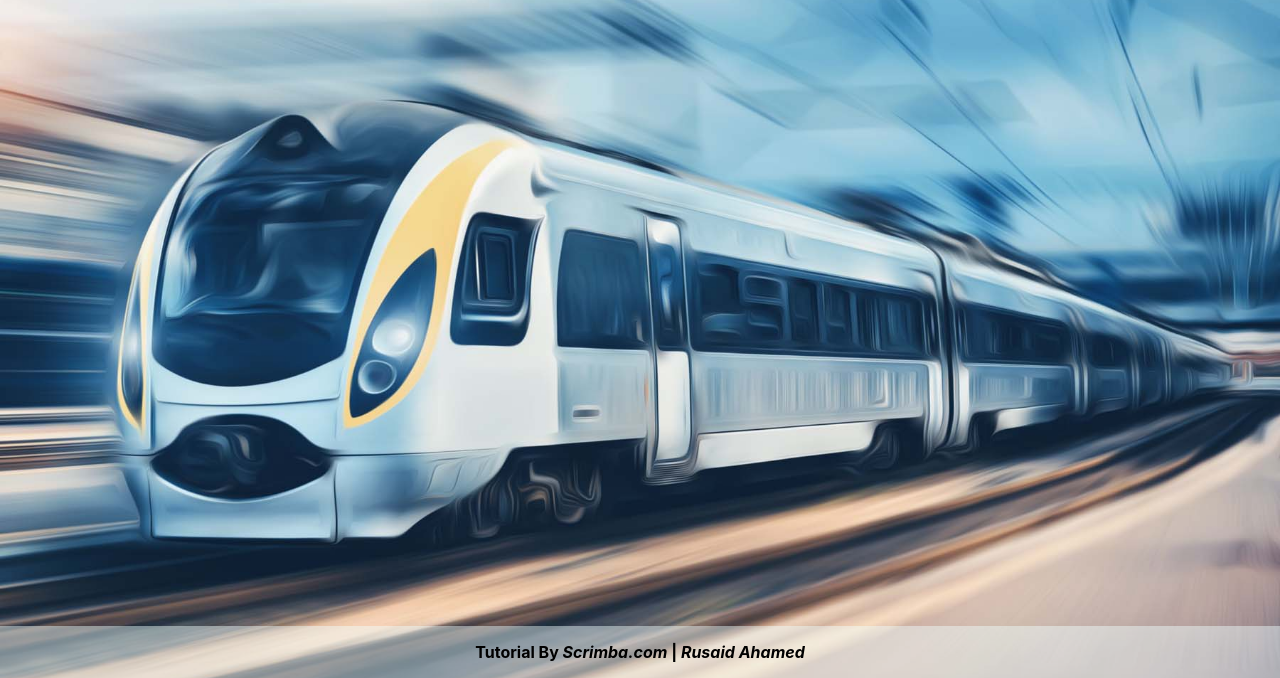
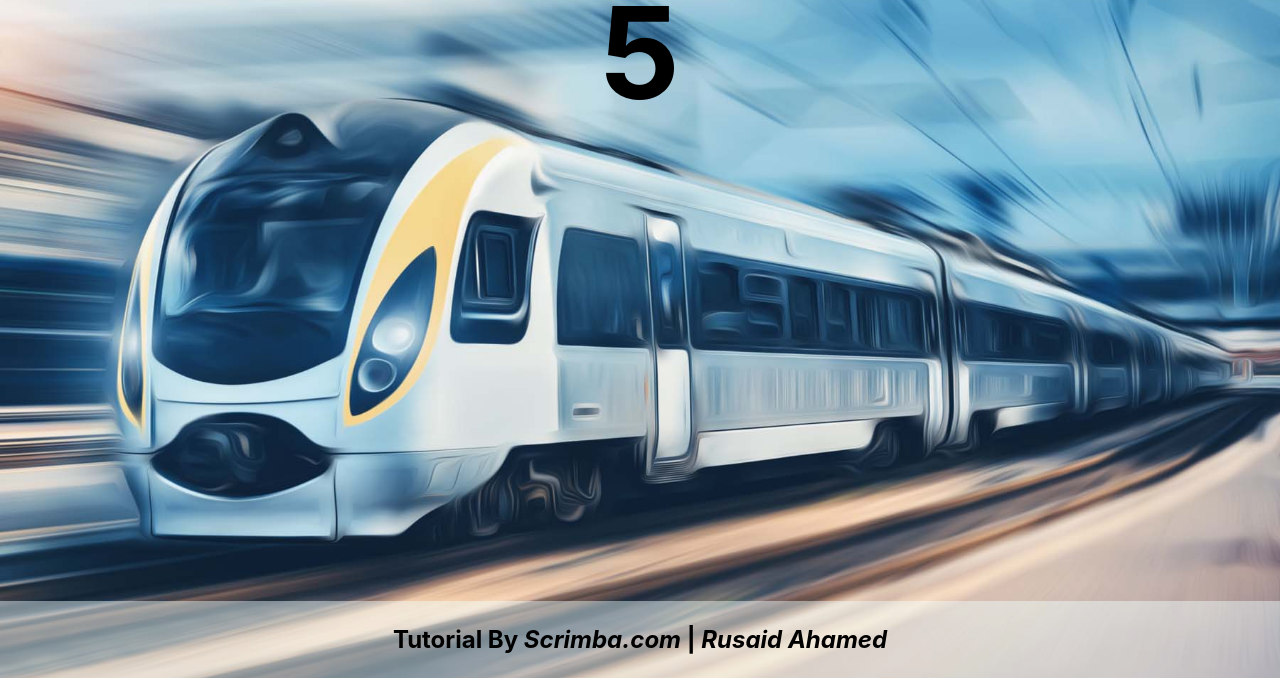
Before and after one commit to ruzait/JavaScript, a plain HTML site: page JavaScript/Passenger counter app/01_SetUp_JS_file/index.html in a window 1280 px wide. Shown: the part 122-800 px from the top of the page. Drawn offline with Linux system fonts and the light colour scheme.

Commit message:
File Setup and Variable

```diff
--- a/JavaScript/Passenger counter app/01_SetUp_JS_file/index.css
+++ b/JavaScript/Passenger counter app/01_SetUp_JS_file/index.css
@@ -4,6 +4,9 @@ body {
     font-family: -apple-system, BlinkMacSystemFont, 'Segoe UI', Roboto, Oxygen, Ubuntu, Cantarell, 'Open Sans', 'Helvetica Neue', sans-serif;
     font-weight: bold;
     text-align: center;
+    background-position: center;
+    font-size: 32px;
+    margin: 0;
 }
 
 h1 {
@@ -12,7 +15,7 @@ h1 {
 }
 
 h2 {
-    font-size: 50px;
+    font-size: 4em;
     margin-top: 0;
     margin-bottom: 20px;
 }
@@ -43,6 +46,9 @@ footer {
     text-align: center;
     width: 100%;
     background-color: rgba(240, 255, 255, 0.452);
+    font-size: 1.5rem;
+    margin: 0;
+    display: inline-block;
 }
 
 footer a {
--- a/JavaScript/Passenger counter app/02_first_javascript_variable/index.css
+++ b/JavaScript/Passenger counter app/02_first_javascript_variable/index.css
@@ -4,6 +4,9 @@ body {
     font-family: -apple-system, BlinkMacSystemFont, 'Segoe UI', Roboto, Oxygen, Ubuntu, Cantarell, 'Open Sans', 'Helvetica Neue', sans-serif;
     font-weight: bold;
     text-align: center;
+    background-position: center;
+    font-size: 32px;
+    margin: 0;
 }
 
 h1 {
@@ -12,7 +15,7 @@ h1 {
 }
 
 h2 {
-    font-size: 50px;
+    font-size: 4em;
     margin-top: 0;
     margin-bottom: 20px;
 }
@@ -43,6 +46,9 @@ footer {
     text-align: center;
     width: 100%;
     background-color: rgba(240, 255, 255, 0.452);
+    font-size: 1.5rem;
+    margin: 0;
+    display: inline-block;
 }
 
 footer a {
```
Also changed, not shown: JavaScript/Passenger counter app/02_first_javascript_variable/index.html (+2 -4 lines).
